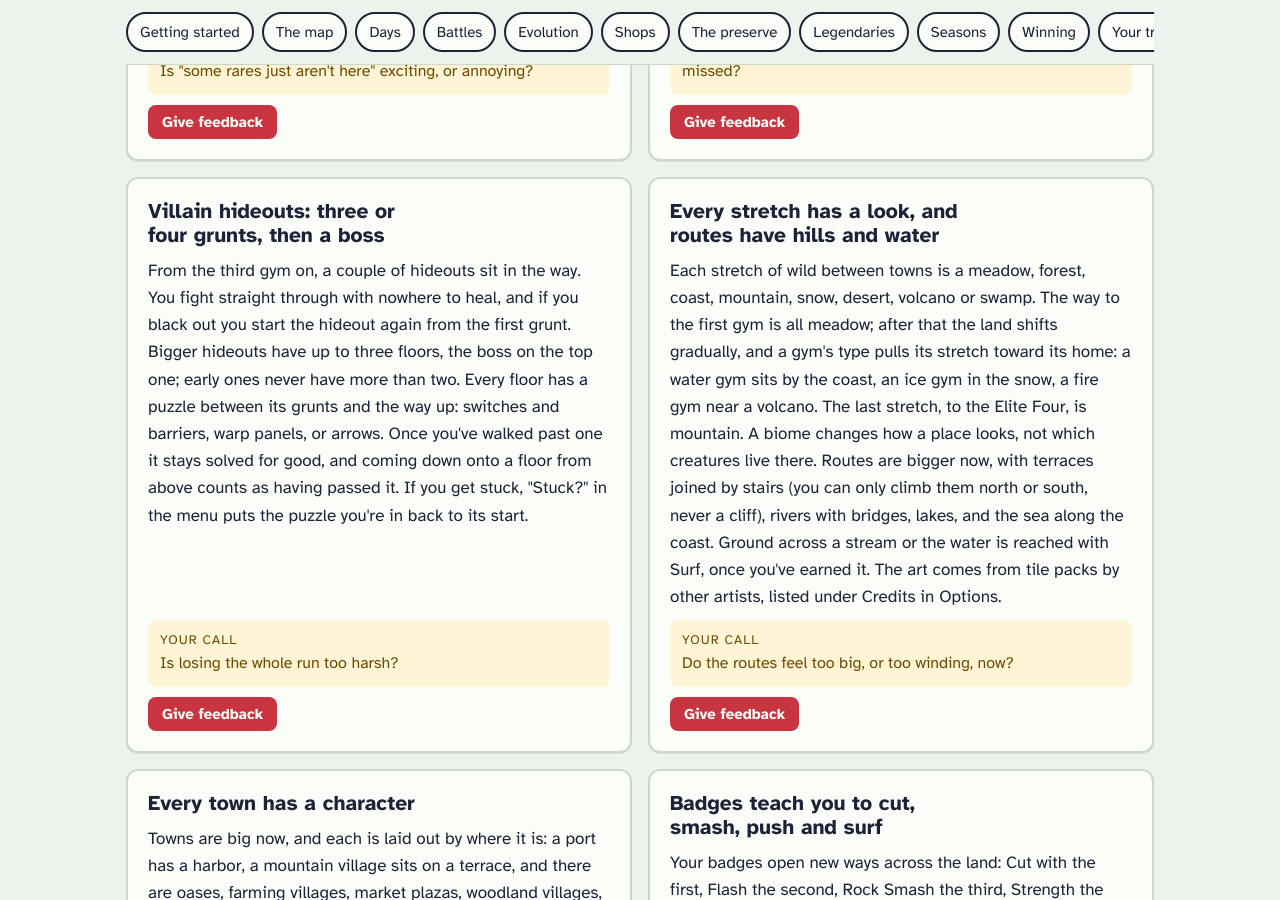
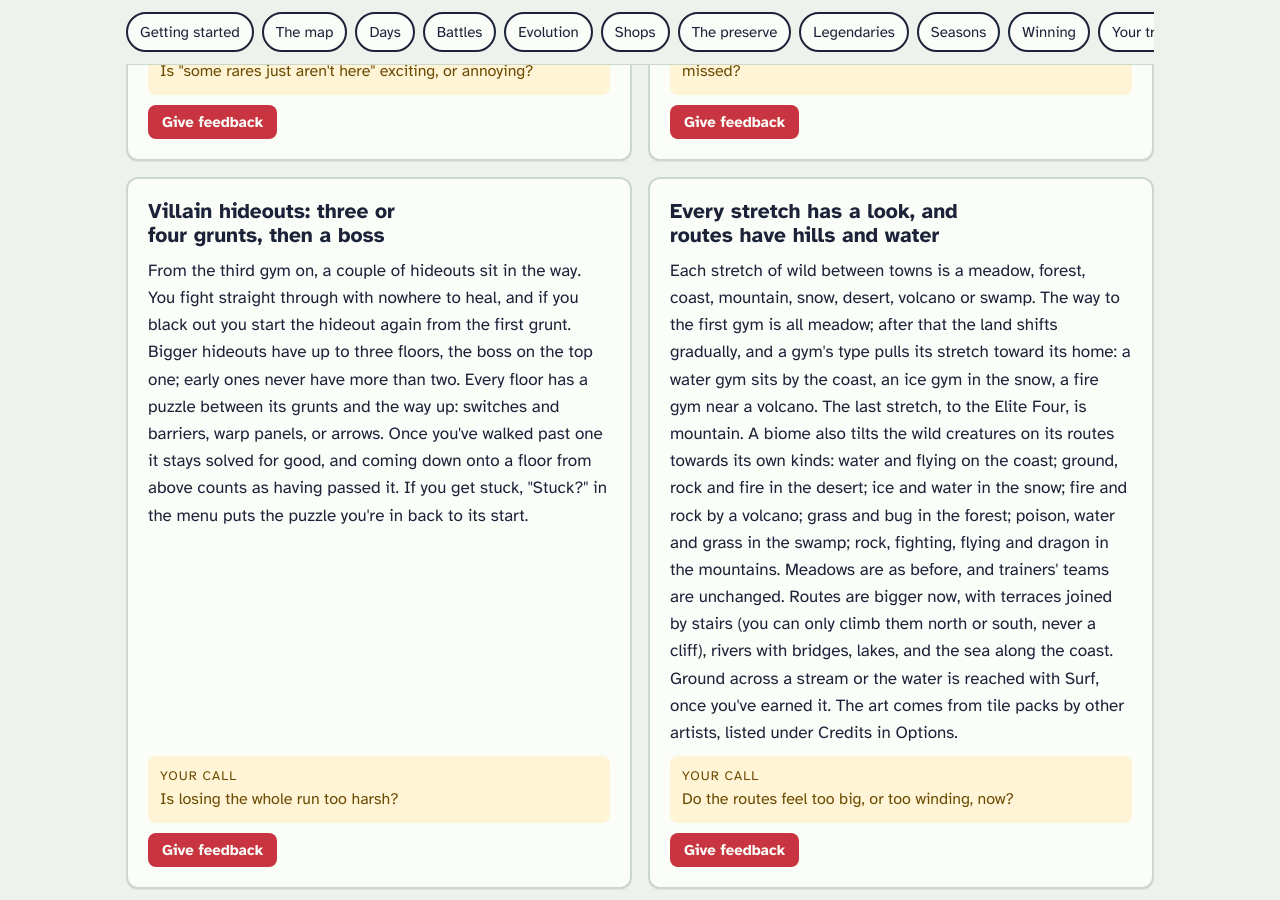
Before and after one commit to Four-Cube-Games/super-adventure, a Jekyll site: the page built from handbook.html, in a window 1280 px wide and 900 px high, scrolled down 4188 px. Built offline with Jekyll 4.4.1, drawn with Linux system fonts in a browser that asks for light colours.

Commit message:
Describe biome encounters and Cute Fantasy walkers

```diff
--- a/handbook.html
+++ b/handbook.html
@@ -145,7 +145,7 @@ styles: /assets/handbook.css
     </article>
     <article class="rule" data-rule="biomes">
       <h3>Every stretch has a look, and routes have hills and water</h3>
-      <p class="said">Each stretch of wild between towns is a meadow, forest, coast, mountain, snow, desert, volcano or swamp. The way to the first gym is all meadow; after that the land shifts gradually, and a gym's type pulls its stretch toward its home: a water gym sits by the coast, an ice gym in the snow, a fire gym near a volcano. The last stretch, to the Elite Four, is mountain. A biome changes how a place looks, not which creatures live there. Routes are bigger now, with terraces joined by stairs (you can only climb them north or south, never a cliff), rivers with bridges, lakes, and the sea along the coast. Ground across a stream or the water is reached with Surf, once you've earned it. The art comes from tile packs by other artists, listed under Credits in Options.</p>
+      <p class="said">Each stretch of wild between towns is a meadow, forest, coast, mountain, snow, desert, volcano or swamp. The way to the first gym is all meadow; after that the land shifts gradually, and a gym's type pulls its stretch toward its home: a water gym sits by the coast, an ice gym in the snow, a fire gym near a volcano. The last stretch, to the Elite Four, is mountain. A biome also tilts the wild creatures on its routes towards its own kinds: water and flying on the coast; ground, rock and fire in the desert; ice and water in the snow; fire and rock by a volcano; grass and bug in the forest; poison, water and grass in the swamp; rock, fighting, flying and dragon in the mountains. Meadows are as before, and trainers' teams are unchanged. Routes are bigger now, with terraces joined by stairs (you can only climb them north or south, never a cliff), rivers with bridges, lakes, and the sea along the coast. Ground across a stream or the water is reached with Surf, once you've earned it. The art comes from tile packs by other artists, listed under Credits in Options.</p>
       <p class="ask">Do the routes feel too big, or too winding, now?</p>
       <a class="tell" href="{{ site.repo }}/issues/new?template=feedback.yml&amp;title=Handbook%3A%20Every%20stretch%20has%20a%20look%2C%20and%20routes%20have%20hills%20and%20water&amp;rule=Every%20stretch%20has%20a%20look%2C%20and%20routes%20have%20hills%20and%20water">Give feedback</a>
     </article>
```
